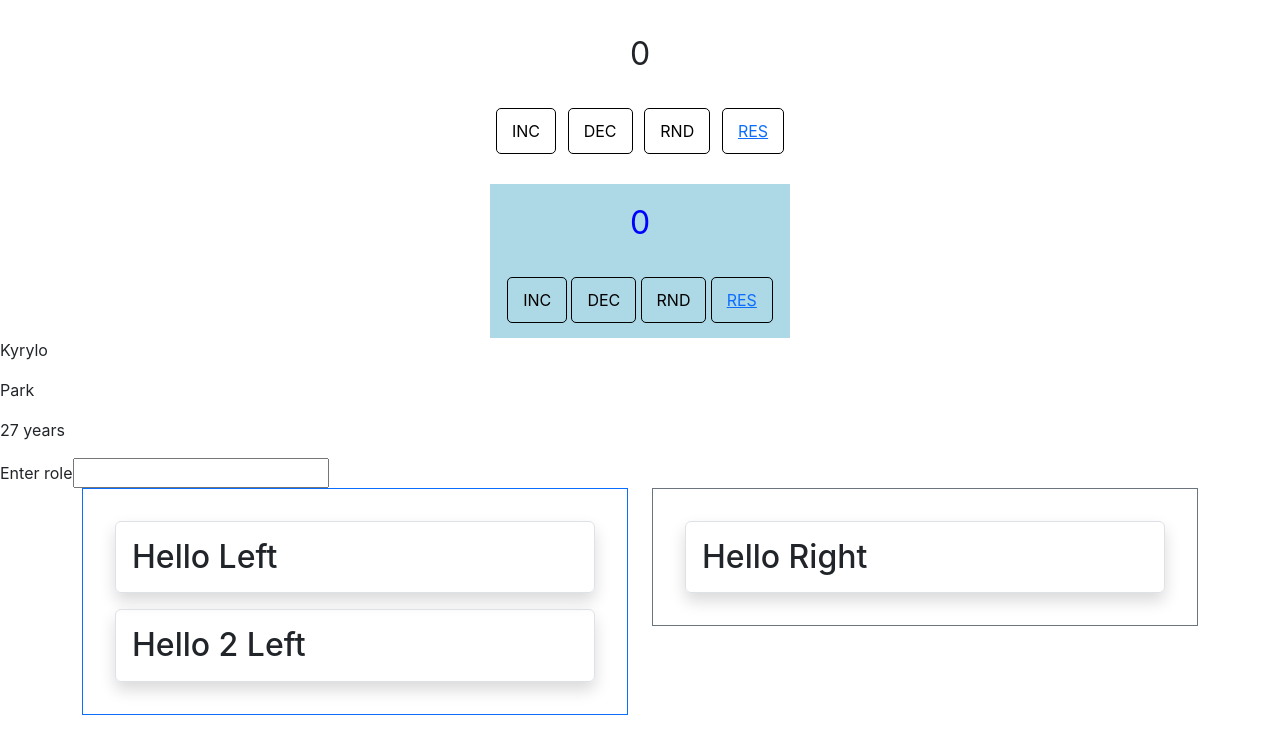
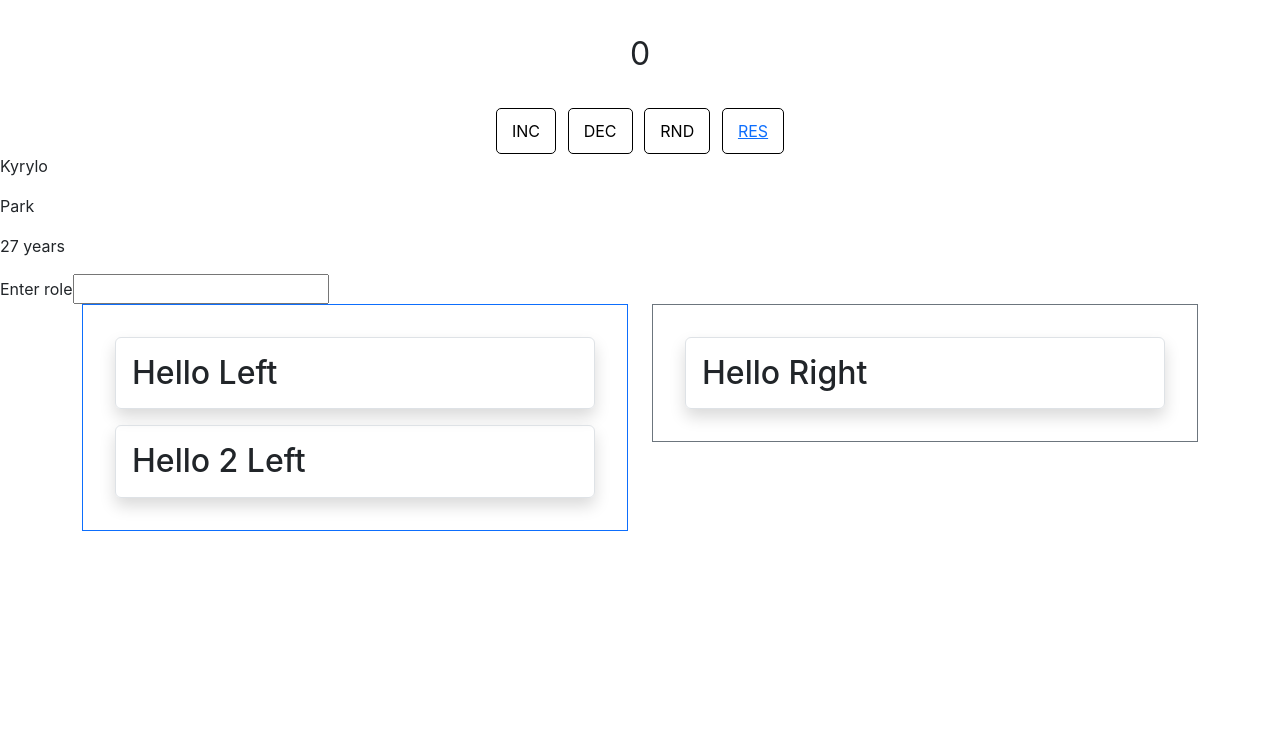
Before and after one commit to offerfluffy/React-Practice, a React (Create React App) app: page / in a window 1280 px wide. Shown: the top 754 px of the page. Built offline with nearby package versions, Linux system fonts and the light colour scheme.

Commit message:
Render Prop

```diff
--- a/src/App.js
+++ b/src/App.js
@@ -4,6 +4,7 @@ import ClassComponent from "./ClassComponent"; // Another class component
 import styled from "styled-components"; // Library for styling React components with CSS-in-JS
 import Dynamic from "./Dynamic"; // Functional component that styles its children
 import BootstrapTest from "./BootstrapTest"; // Component to demonstrate React-Bootstrap layout
+import { Count } from "./styled-components";
 
 // -----------------------------------
 // What is a styled-component?
@@ -38,14 +39,21 @@ const StateWithStyles = styled(State)`
 // It returns JSX, which looks like HTML but is actually JavaScript that React uses to render UI.
 
 // JSX allows us to use custom components as tags with props, similar to HTML attributes.
+
+// Using the State component with a "render prop":
+// - We pass an initial count of 0 via the "count" prop.
+// - We pass a function to the "render" prop that tells State *how* to display the count.
+// - This function receives the current count value and returns JSX (<Count>{count}</Count>).
+// - This pattern lets the parent control how the internal state is rendered.
+
 function App() {
   return (
     <div>
       {/* Using the original State component with a count prop */}
-      <State count={0} />
+      <State count={0} render={(count) => <Count>{count}</Count>} />
 
       {/* Using the styled version with dynamic props color and active */}
-      <StateWithStyles color="blue" active count={0} />
+      {/* <StateWithStyles color="blue" active count={0} /> */}
 
       {/* Rendering ClassComponent with two string props 'name' and 'surname' */}
       <ClassComponent name="Kyrylo" surname="Park" />
--- a/src/State.js
+++ b/src/State.js
@@ -31,12 +31,14 @@ class State extends Component {
   render() {
     return (
       <Wrapper className={this.props.className}>
-        <Count>{this.state.count}</Count>
+        {this.props.render(this.state.count)}
         <ButtonsWrapper>
           <Button onClick={this.increment}>INC</Button>
           <Button onClick={this.decrement}>DEC</Button>
           <Button onClick={this.random}>RND</Button>
-          <Button as="a" onClick={this.reset}>RES</Button>
+          <Button as="a" onClick={this.reset}>
+            RES
+          </Button>
         </ButtonsWrapper>
       </Wrapper>
     );
```
